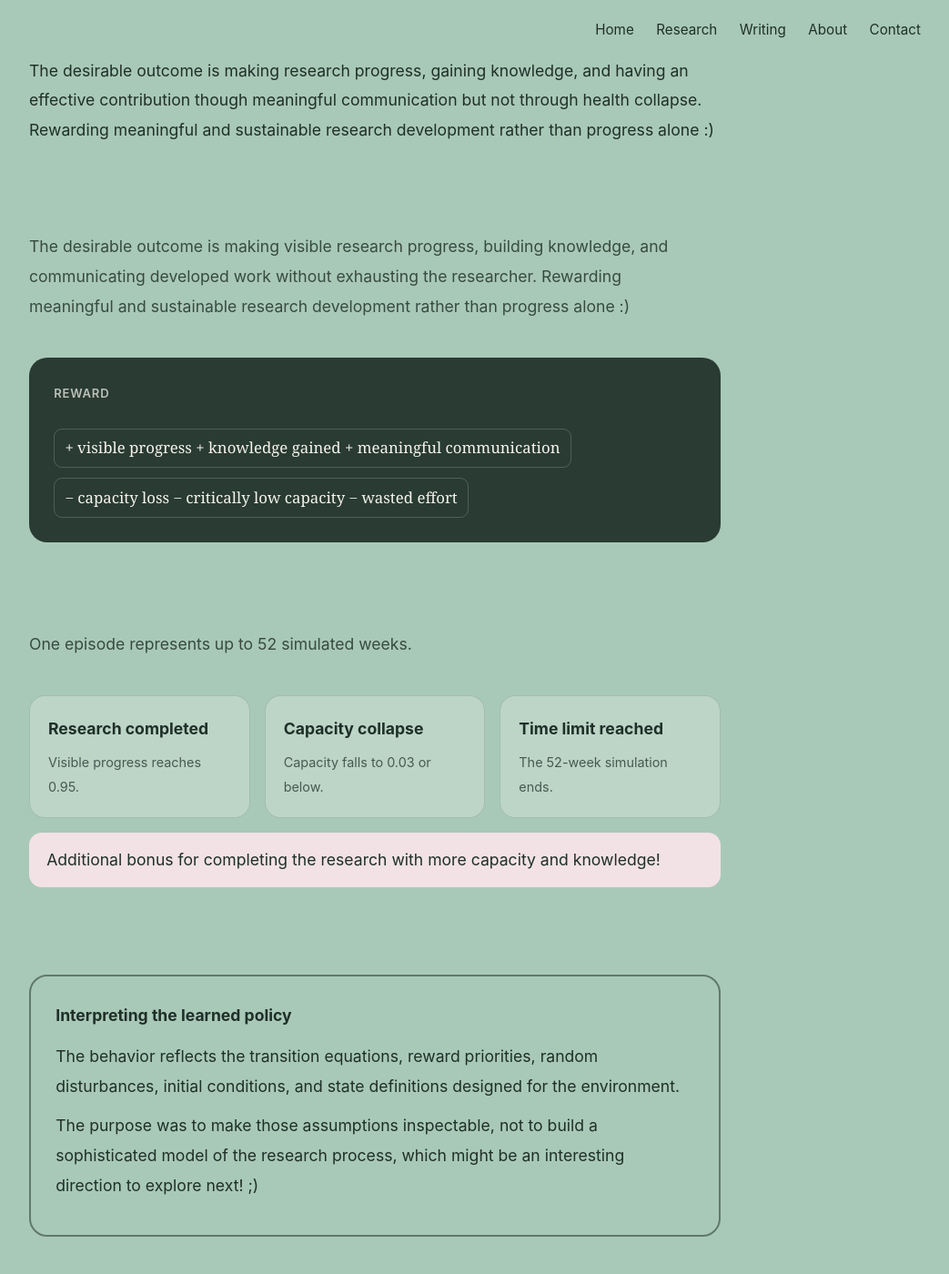
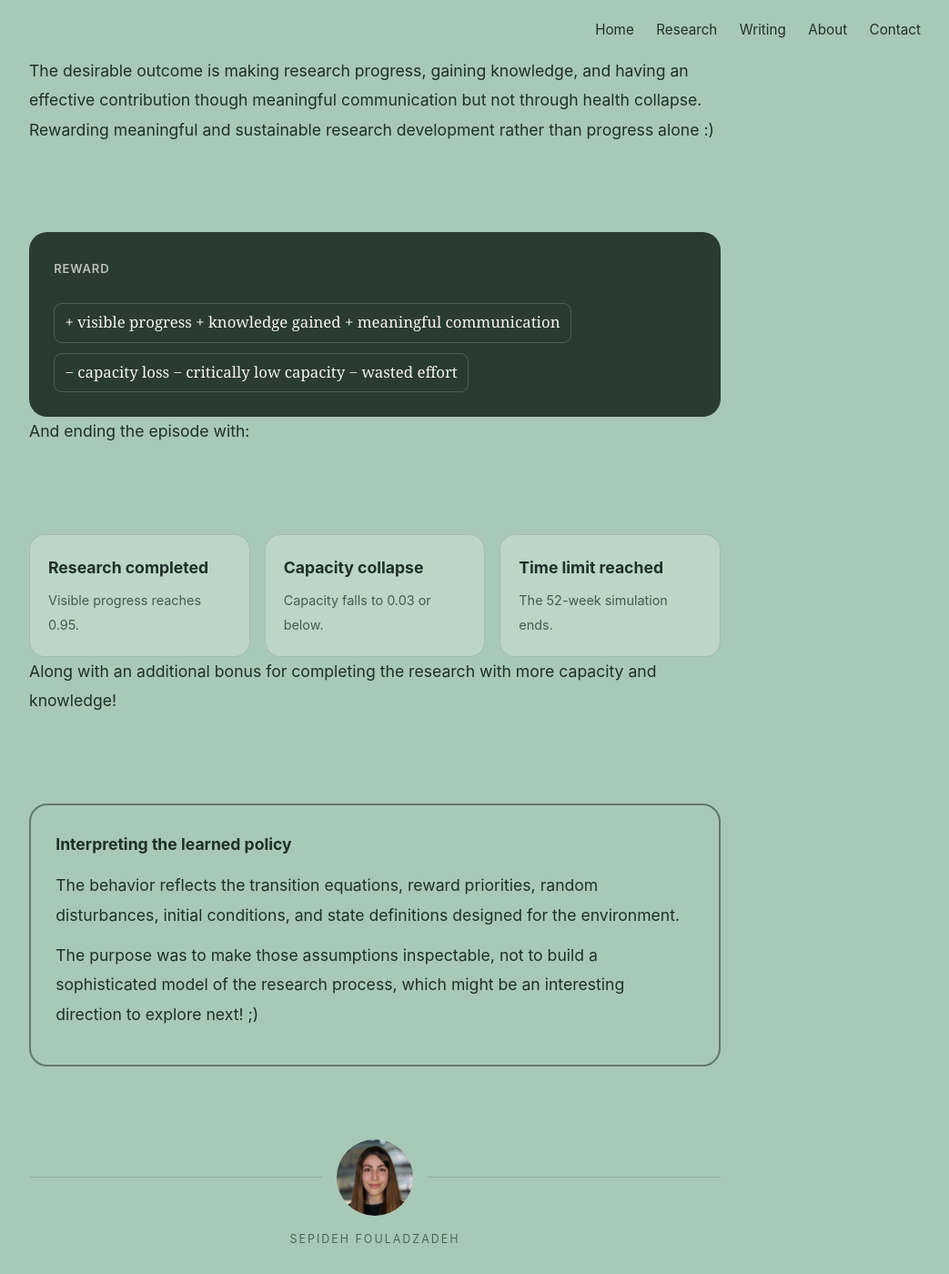
Before and after one commit to SepidehFouladzadeh/SepidehFouladzadeh.github.io, a Jekyll site: the page built from _posts/2026-07-19-custom-environment.md, in a window 1280 px wide and 1400 px high, scrolled down 2932 px. Shown: the whole window at 91% size, without its empty margins (228-1271 px from the left). Built offline with Jekyll 4.4.1, drawn with Linux system fonts in a browser that asks for light colours.

Commit message:
adding results to explorations

```diff
--- a/_posts/2026-07-19-custom-environment.md
+++ b/_posts/2026-07-19-custom-environment.md
@@ -651,15 +651,6 @@ Below you can see how the research process evolves alongside weekly effort alloc
   ========================================================== -->
 
   <section class="artifact-section">
-    <div class="section-heading">
-      <div>
-        <p>
-          The desirable outcome is making visible research progress, building
-          knowledge, and communicating developed work without exhausting
-          the researcher. Rewarding meaningful and sustainable research development rather than progress alone :)
-        </p>
-      </div>
-    </div>
 
     <div class="equation-card">
       <p class="equation-title">Reward</p>
@@ -682,20 +673,13 @@ Below you can see how the research process evolves alongside weekly effort alloc
     </div>
 
   </section>
+  And ending the episode with:
 
   <!-- =========================================================
       EPISODE ENDING
   ========================================================= -->
 
   <section class="artifact-section">
-
-    <div class="section-heading">
-      <div>
-        <p>
-          One episode represents up to 52 simulated weeks.
-        </p>
-      </div>
-    </div>
 
     <div class="termination-grid">
 
@@ -722,11 +706,8 @@ Below you can see how the research process evolves alongside weekly effort alloc
 
     </div>
 
-    <div class="completion-note">
-      Additional bonus for completing the research with more capacity and knowledge!
-    </div>
-
   </section>
+  Along with an additional bonus for completing the research with more capacity and knowledge!
 
   <!-- =========================================================
        INTERPRETATION
```
